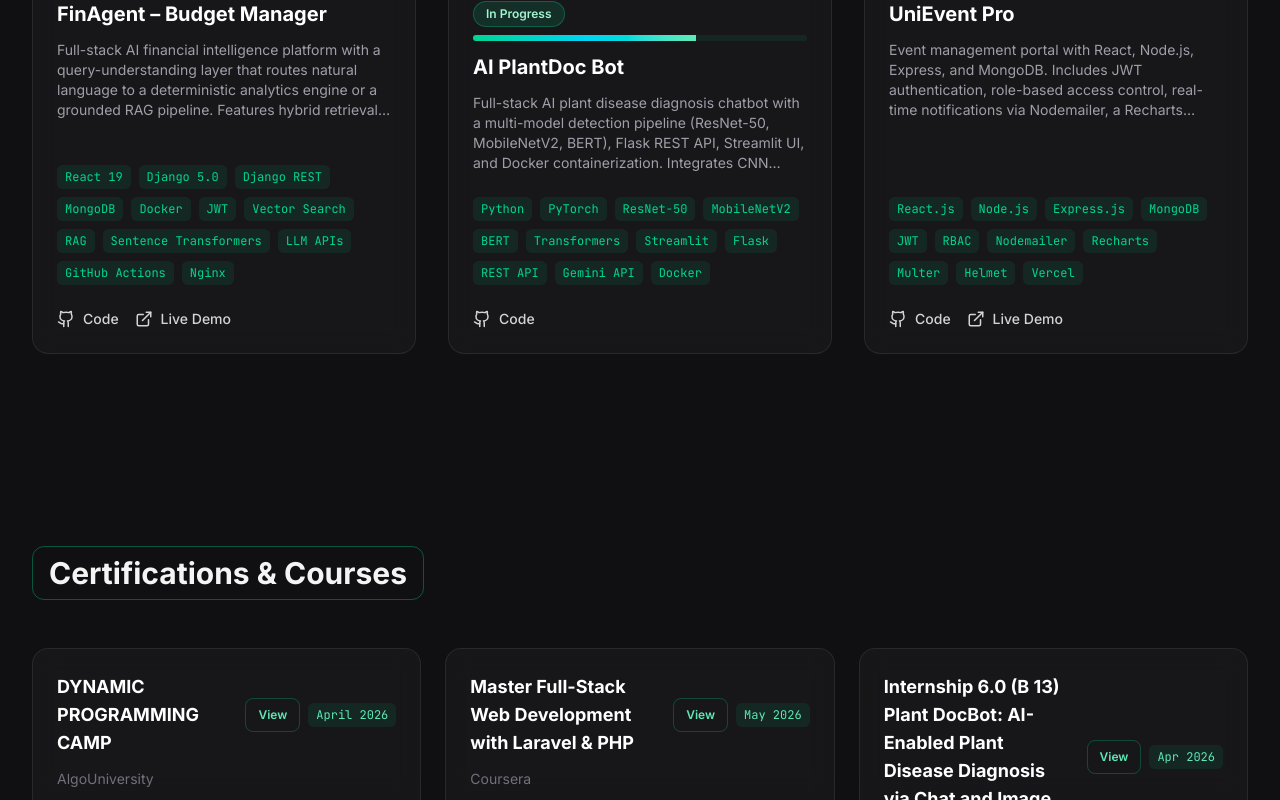
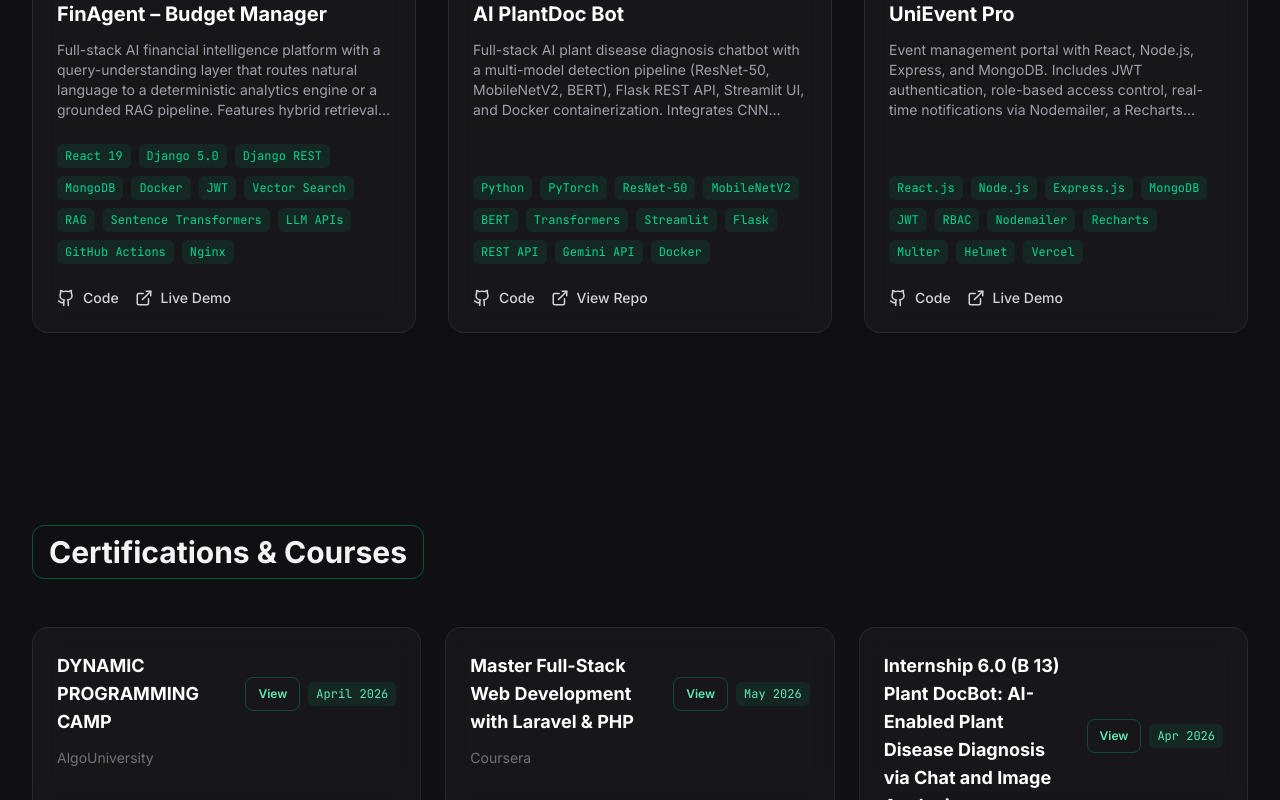
Before and after one commit to Tanya391/portfolio, a React (Vite) app: page / in a window 1280 px wide. Shown: the part 2853-3653 px from the top of the page. Built offline with nearby package versions, Linux system fonts and the light colour scheme.

Commit message:
Add PlantDoc github live link, smart repo vs live demo label

```diff
--- a/src/App.jsx
+++ b/src/App.jsx
@@ -273,7 +273,7 @@ const Projects = () => {
       description: 'Full-stack AI plant disease diagnosis chatbot with a multi-model detection pipeline (ResNet-50, MobileNetV2, BERT), Flask REST API, Streamlit UI, and Docker containerization. Integrates CNN image classification, BERT text diagnosis, and Gemini conversational AI.',
       tech: ['Python', 'PyTorch', 'ResNet-50', 'MobileNetV2', 'BERT', 'Transformers', 'Streamlit', 'Flask', 'REST API', 'Gemini API', 'Docker'],
       github: 'https://github.com/Tanya391/ai_plantdoc_bot',
-      live: '',
+      live: 'https://github.com/Tanya391/ai_plantdoc_bot',
       image: '',
     },
     {
@@ -369,7 +369,7 @@ const Projects = () => {
                       rel="noopener noreferrer"
                       className="flex items-center gap-2 text-zinc-300 hover:text-white text-sm font-medium transition-colors"
                     >
-                      <ExternalLink size={18} /> Live Demo
+                      <ExternalLink size={18} /> {project.live === project.github ? 'View Repo' : 'Live Demo'}
                     </a>
                   ) : null}
                 </div>
```
